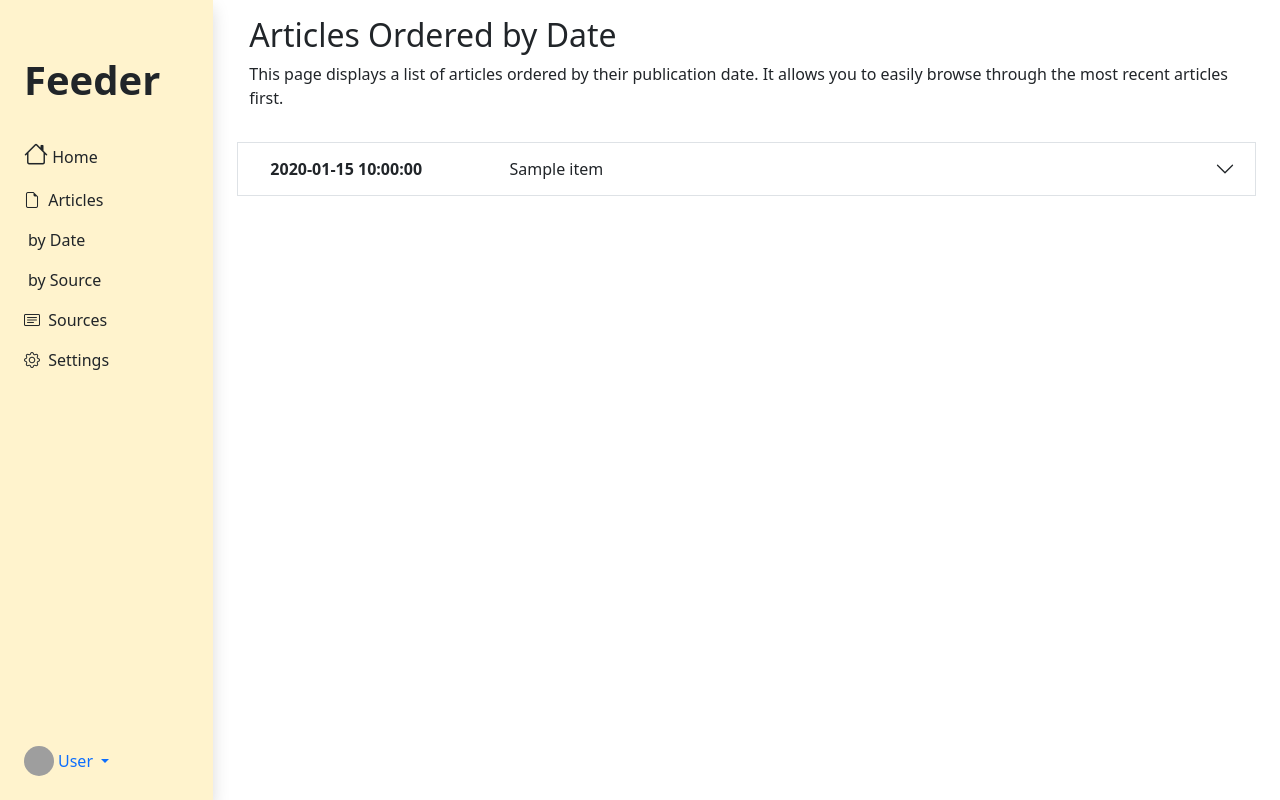
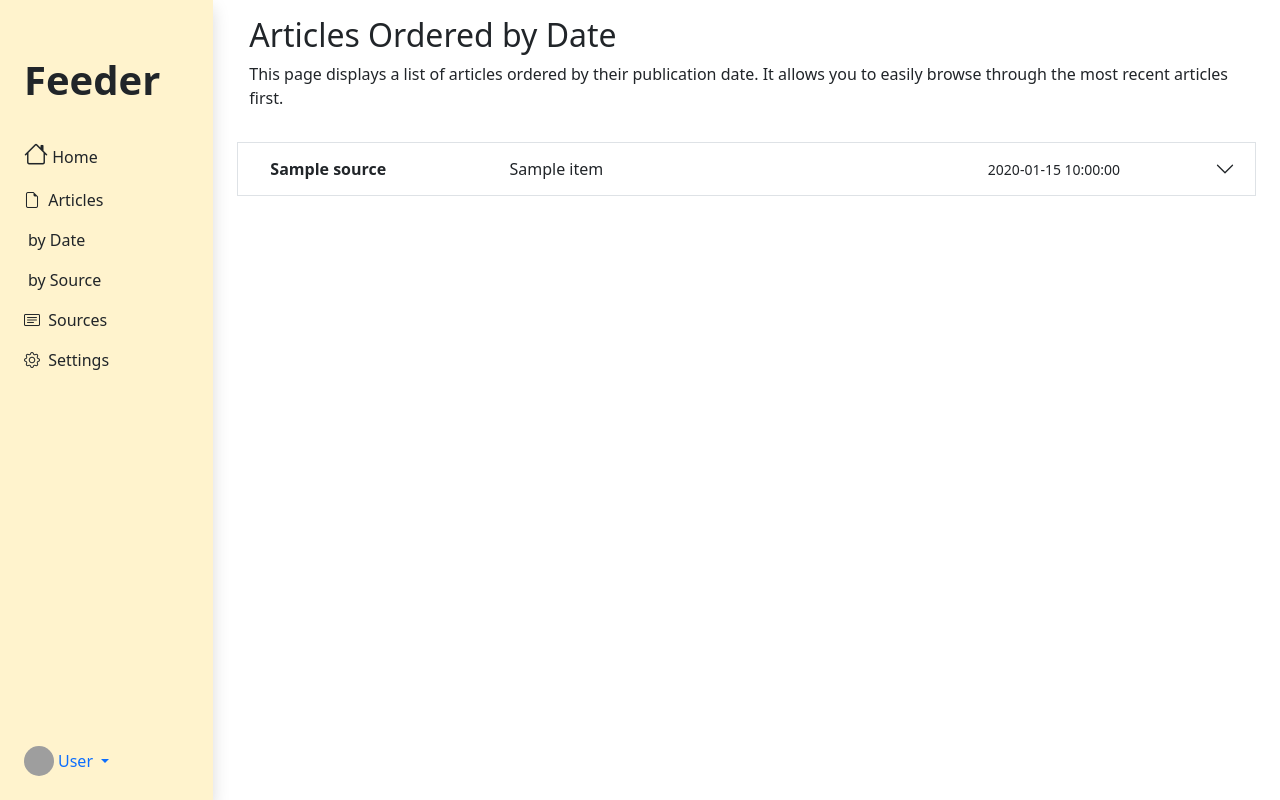
Before and after one commit to bhunao/rss_feeder, a Python web app: template src/template/pages/articles_by_date.html in a window 1280 px wide. Run offline with Jinja, Linux system fonts and the light colour scheme; the template is opened without the code that fills it: most values are stand-ins (such as "Sample title", 1, 10 or a date in 2020); grey boxes are pictures that could not be loaded.

Commit message:
ADD: source relationship to models and update articles template

```diff
--- a/src/models.py
+++ b/src/models.py
@@ -1,7 +1,7 @@
 from datetime import datetime
 
 from fastapi import HTTPException
-from sqlmodel import Field, Session, select
+from sqlmodel import Field, Relationship
 from sqlalchemy import UniqueConstraint, Column, String
 
 from src.core.database import SQLModel
@@ -28,6 +28,7 @@ class Source(SQLModel, table=True):
     url: str = Field(sa_column=Column("url", String, unique=True))
     language: str
     date_created: datetime = Field(default_factory=datetime.now)
+    articles: list["Article"] = Relationship(back_populates="source")
 
 class ExampleModelSchema(SQLModel):
     name: str
@@ -62,6 +63,8 @@ class Article(SQLModel, table=True):
     summary: str
     image_url: str
 
+    source: Source | None = Relationship(back_populates="articles")
+
 
 class SubscriptionSchema(SQLModel):
     user_id: int
--- a/src/routers/articles.py
+++ b/src/routers/articles.py
@@ -1,4 +1,6 @@
 import logging
+
+from typing import Dict
 
 from fastapi import APIRouter, Depends, Request, BackgroundTasks
 from fastapi.responses import HTMLResponse
@@ -32,6 +34,9 @@ async def home(
         bg_tasks.add_task(db.refresh_articles, s.id)
 
     result = ServiceDatabase(session).get_lasts()
+    print("======= source")
+    print(result[1].source.title)
+    print("=======")
     return templates.TemplateResponse(
             "pages/articles_by_date.html", {"request": request, "items": result}, block_name=None
     )
--- a/src/template/pages/articles_by_date.html
+++ b/src/template/pages/articles_by_date.html
@@ -18,10 +18,13 @@
                 <div class="container">
                     <div class="row align-items-start">
                         <div class="col-3">
-                            <strong> {{ item.date_published }} </strong>
+                            <strong> {{ item.source.title }} </strong>
                         </div>
                         <div class="col">
                             {{ item.title }}
+                        </div>
+                        <div class="col-3">
+                            <small> {{ item.date_published }} </small>
                         </div>
                     </div>
                 </div>
```
